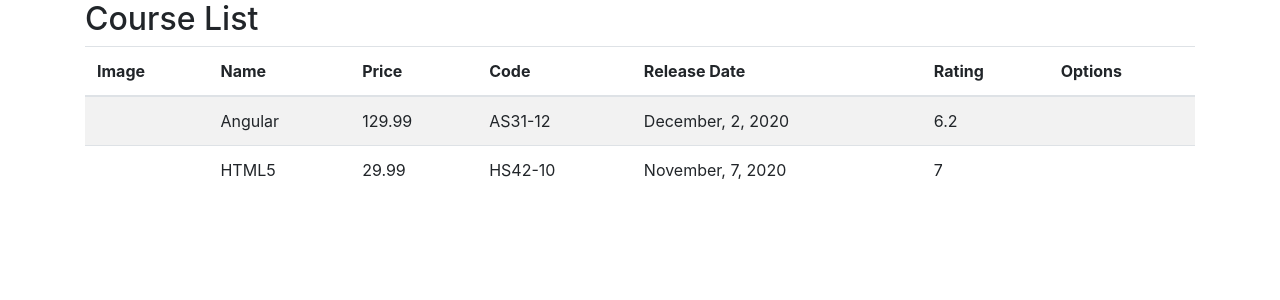
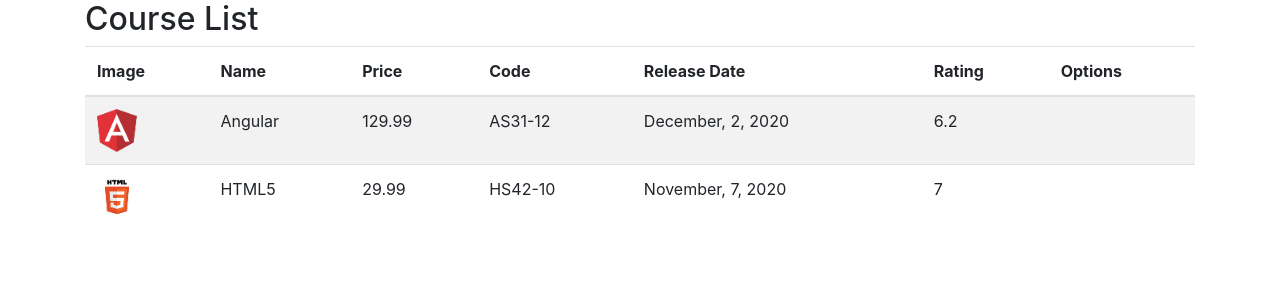
Before and after one commit to paolagarb/course-manager, an Angular app in the folder manager/: page / in a window 1280 px wide. Shown: the top 300 px of the page. Built offline with nearby package versions, Linux system fonts and the light colour scheme.

Commit message:
adicionando imagens aos cursos

```diff
--- a/manager/src/app/courses/course-list.component.html
+++ b/manager/src/app/courses/course-list.component.html
@@ -14,7 +14,7 @@
     </thead>
     <tbody>
         <tr *ngFor="let course of courses">
-            <td> {{ course.imageUrl }} </td>
+            <td> <img [src]='course.imageUrl' width="40"> </td>
             <td> {{ course.name }} </td>
             <td> {{ course.price }} </td>
             <td> {{ course.code }} </td>
--- a/manager/src/app/courses/course-list.component.ts
+++ b/manager/src/app/courses/course-list.component.ts
@@ -15,7 +15,7 @@ export class CourseListComponent implements OnInit {
             {
                 id: 1,
                 name: 'Angular',
-                imageUrl: '',
+                imageUrl: '/assets/images/Angular.png',
                 price: 129.99,
                 code: 'AS31-12',
                 duration: 240,
@@ -26,7 +26,7 @@ export class CourseListComponent implements OnInit {
             {
                 id: 2,
                 name: 'HTML5',
-                imageUrl: '',
+                imageUrl: '/assets/images/HTML5.png',
                 price: 29.99,
                 code: 'HS42-10',
                 duration: 120,
```
Also changed, not shown: manager/src/assets/images/Angular.png (added), manager/src/assets/images/HTML5.png (added).
